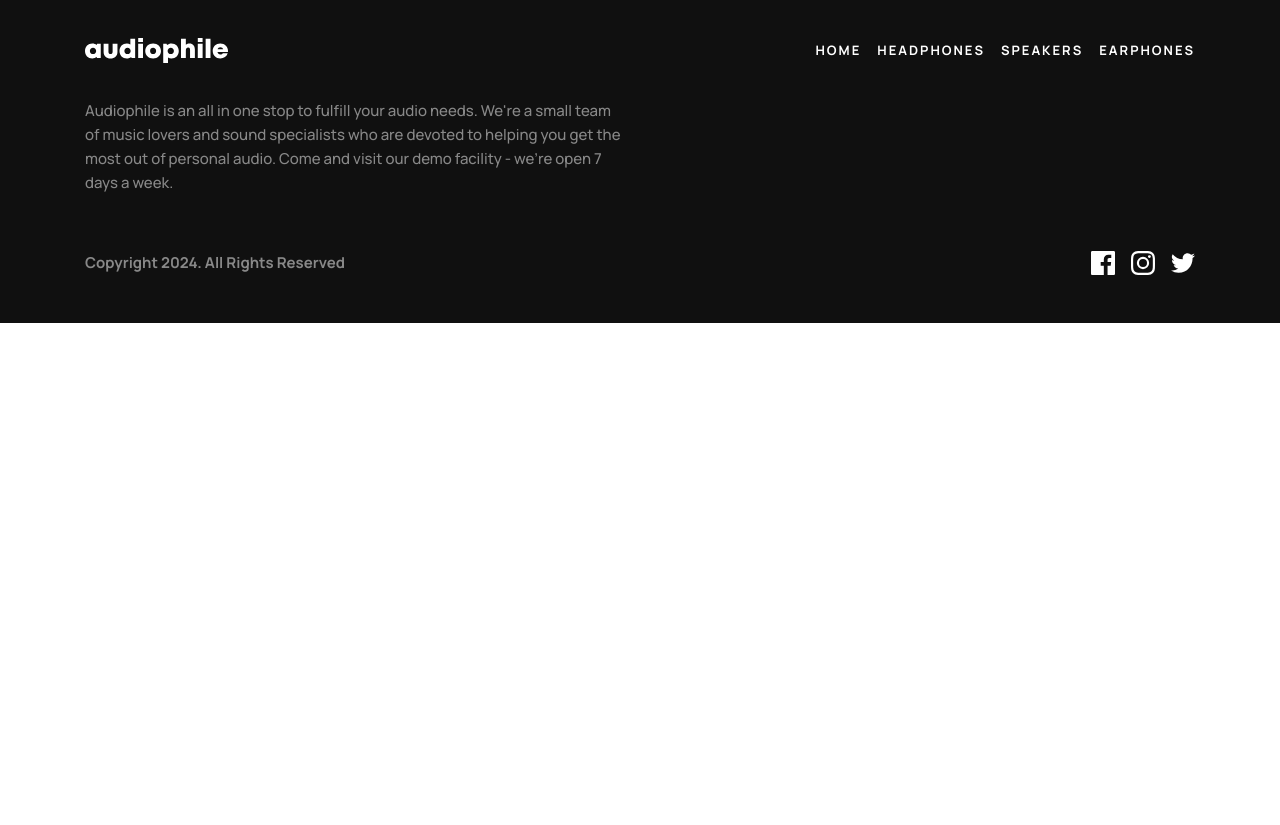
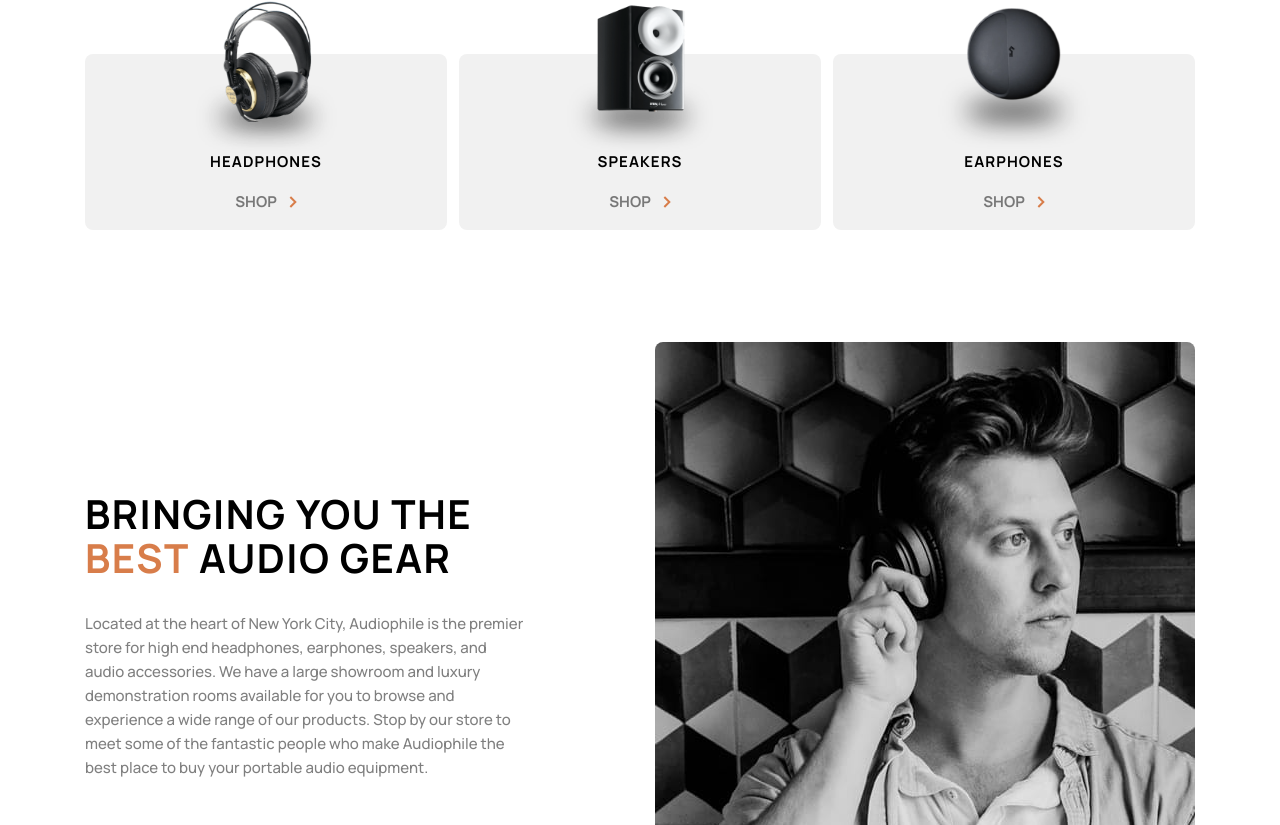
Before and after one commit to mirzobox/audiophile-selfmade, a React (Vite) app: page / in a window 1280 px wide. Shown: the part 815-1640 px from the top of the page. Before the commit the page ends 1138 px from the top, so only its background shows below. Built offline with nearby package versions, Linux system fonts and the light colour scheme; no server answers; sample sign-in values are in the browser's storage.

Commit message:
Add category an company info

```diff
--- /dev/null
+++ b/src/components/Categories.jsx
@@ -0,0 +1,55 @@
+import HeadphoneImg from "../assets/shared/desktop/image-category-thumbnail-headphones.png";
+import SpeakerImg from "../assets/shared/desktop/image-category-thumbnail-speakers.png";
+import EarphoneImg from "../assets/shared/desktop/image-category-thumbnail-earphones.png";
+import { NavLink } from "react-router-dom";
+function Categories() {
+  const categories = [
+    {
+      path: "/headphones",
+      title: "Headphones",
+      img: HeadphoneImg,
+    },
+    {
+      path: "/speakers",
+      title: "Speakers",
+      img: SpeakerImg,
+    },
+    {
+      path: "/earphones",
+      title: "Earphones",
+      img: EarphoneImg,
+    },
+  ];
+  return (
+    <section className="flex pb-16 pt-24">
+      <div className="base-container">
+        <h2 className="sr-only">Categories</h2>
+        <ul className="grid gap-16 sm:gap-20 md:grid-cols-2 xl:grid-cols-3 xl:gap-3">
+          {categories.map(({ path, title, img }) => {
+            return (
+              <li key={title}>
+                <div className="relative flex min-h-[165px] flex-col items-center rounded-lg bg-gray text-center sm:min-h-44">
+                  <img
+                    className="absolute top-0 h-36 w-40 -translate-y-1/3 object-contain object-center sm:h-40 sm:w-44"
+                    src={img}
+                    alt={title}
+                  />
+                  <div className="mt-auto">
+                    <h3 className="font-bold uppercase tracking-[1.07px] text-dark-100">
+                      {title}
+                    </h3>
+                    <NavLink className="link-button" to={path}>
+                      Shop
+                    </NavLink>
+                  </div>
+                </div>
+              </li>
+            );
+          })}
+        </ul>
+      </div>
+    </section>
+  );
+}
+
+export default Categories;
--- /dev/null
+++ b/src/components/CompanyInfo.jsx
@@ -0,0 +1,38 @@
+import BestGearImgMobile from "../assets/shared/mobile/image-best-gear.jpg";
+import BestGearImgTablet from "../assets/shared/tablet/image-best-gear.jpg";
+import BestGearImgDesktop from "../assets/shared/desktop/image-best-gear.jpg";
+
+function CompanyInfo() {
+  return (
+    <div className="base-container pb-32 pt-16 sm:pb-24 sm:pt-12">
+      <div className="flex flex-col items-center lg:flex-row lg:justify-between">
+        <div className="order-2 w-full text-center sm:max-w-xl lg:-order-1 lg:max-w-[440px] lg:text-left">
+          <h2 className="title mb-8 tracking-[1px] text-dark-100 sm:tracking-[1.43px]">
+            Bringing you the <strong className="text-orange">best</strong> audio
+            gear
+          </h2>
+          <p>
+            Located at the heart of New York City, Audiophile is the premier
+            store for high end headphones, earphones, speakers, and audio
+            accessories. We have a large showroom and luxury demonstration rooms
+            available for you to browse and experience a wide range of our
+            products. Stop by our store to meet some of the fantastic people who
+            make Audiophile the best place to buy your portable audio equipment.
+          </p>
+        </div>
+        <picture>
+          <source media="(min-width: 1024px)" srcSet={BestGearImgDesktop} />
+          <source media="(min-width: 640px)" srcSet={BestGearImgTablet} />
+          <source media="(min-width: 375px)" srcSet={BestGearImgMobile} />
+          <img
+            className="mb-10 rounded-lg object-cover object-center sm:mb-16 lg:mb-0"
+            src={BestGearImgMobile}
+            alt="Best image gear"
+          />
+        </picture>
+      </div>
+    </div>
+  );
+}
+
+export default CompanyInfo;
--- a/src/pages/Home.jsx
+++ b/src/pages/Home.jsx
@@ -1,9 +1,13 @@
+import Categories from "../components/Categories";
+import CompanyInfo from "../components/CompanyInfo";
 import IndexHero from "../components/IndexHero";
 
 function Home() {
   return (
     <>
       <IndexHero />
+      <Categories />
+      <CompanyInfo />
     </>
   );
 }
```
